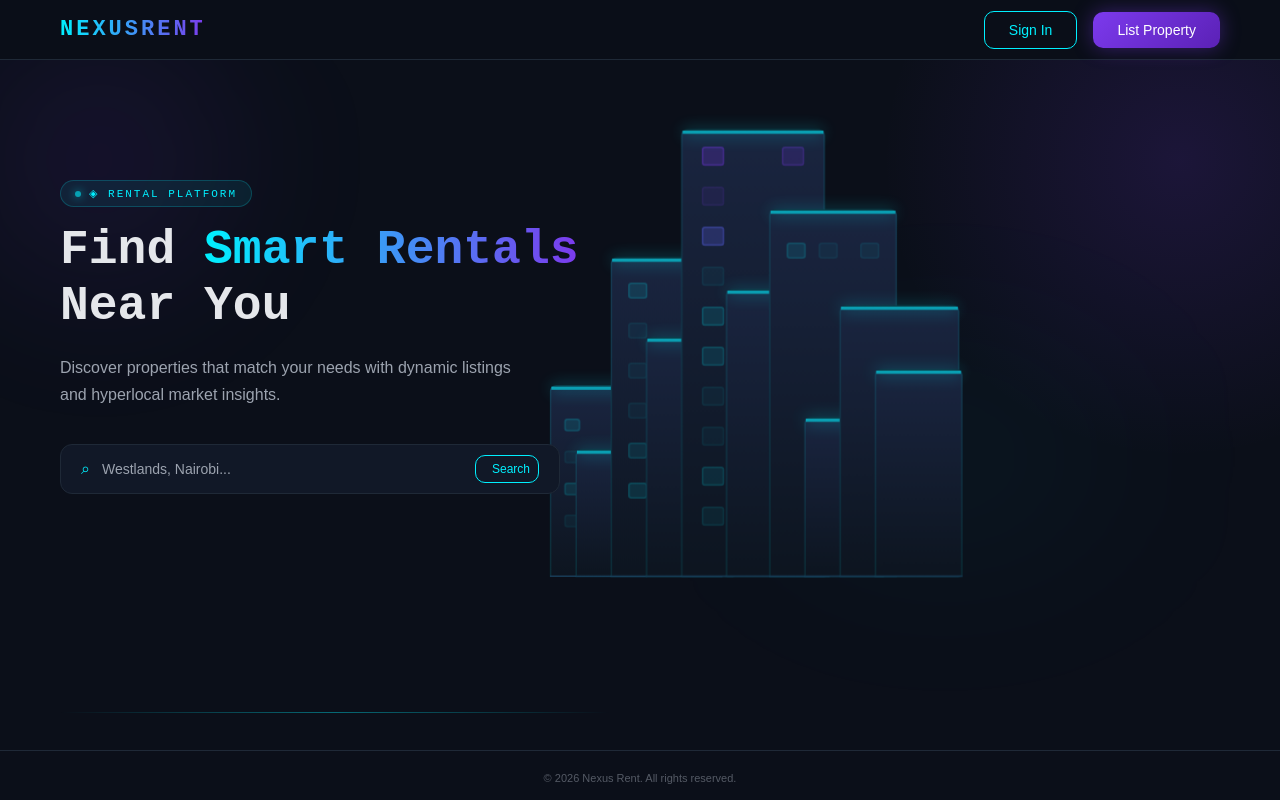
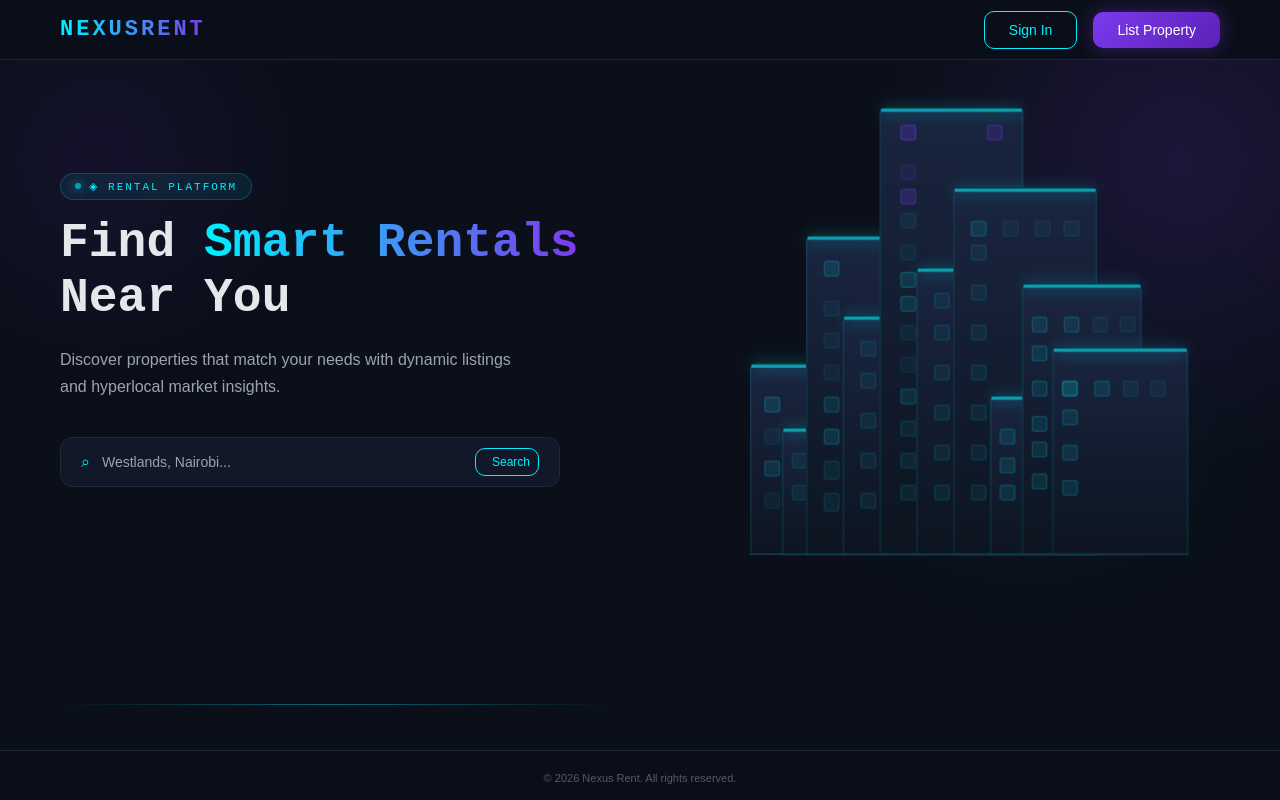
Before and after one commit to Moniqchege/nexus-rent, a Next.js app in the folder frontend/: page / in a window 1280 px wide. Built offline with nearby package versions, Linux system fonts and the light colour scheme.

Commit message:
fixed navbar and footer positions and also the windows on the building

```diff
--- a/frontend/app/dashboard/layout.tsx
+++ b/frontend/app/dashboard/layout.tsx
@@ -1,6 +1,7 @@
 import Sidebar from "@/app/components/layout/Sidebar";
 import type { ReactNode } from "react";
 import Navbar from "../components/layout/Navbar";
+import Footer from "../components/layout/Footer";
 
 export default function DashboardLayout({
   children,
@@ -18,6 +19,7 @@ export default function DashboardLayout({
           </main>
         </div>
       </div>
+      <Footer />
     </div>
   );
 }
--- a/frontend/app/globals.css
+++ b/frontend/app/globals.css
@@ -263,18 +263,19 @@
     height: 100%;
     display: flex;
     align-items: center;
-    justify-content: flex-end; /* Pin to the right */
-    grid-column: 2; /* Force into the right-hand layout column */
+    justify-content: flex-end;
+    grid-column: 2;
   }
 
   .skyline {
-    width: 100%;
-    height: 480px;
+    width: 200%;
+    height: 450px;
     position: relative;
     display: flex;
     justify-content: center;
-    transform: scale(1.6); /* Scale up visually */
-    transform-origin: center bottom; /* Keep anchored to the bottom but centrally weighted */
+    margin-left: 30%;
+    transform: scale(1.6);
+    transform-origin: center bottom;
   }
 
  .building {
@@ -909,7 +910,12 @@
 
   .sidebar-icon { font-size: 16px; }
 
-  .dash-main { display: flex; flex-direction: column; gap: 24px; }
+  .dash-main {
+    display: flex;
+    flex-direction: column;
+    gap: 24px;
+    padding-bottom: 70px; /* Space for fixed footer */
+  }
 
   .mini-stats {
     display: grid;
@@ -982,7 +988,11 @@
   }
 
   /* Footer */
-  footer {
+footer {
+    position: fixed;
+    bottom: 0;
+    left: 0;
+    right: 0;
     text-align: center;
     padding: 0;
     border-top: 1px solid var(--border-glow);
@@ -992,6 +1002,9 @@
     display: flex;
     align-items: center;
     justify-content: center;
+    background: rgba(11,15,25,0.95);
+    backdrop-filter: blur(20px);
+    z-index: 999;
   }
 
   footer .footer-logo {
--- a/frontend/app/login/page.tsx
+++ b/frontend/app/login/page.tsx
@@ -152,7 +152,7 @@ return (
     display: "flex",
     flexDirection: "column",
     justifyContent: "space-between",
-    padding: 24,
+    padding: 0,
     position: "relative",
     zIndex: 1,
     animation: "fadeUp 0.8s ease both"
--- a/frontend/app/pages/Hero.tsx
+++ b/frontend/app/pages/Hero.tsx
@@ -91,56 +91,107 @@ export default function Hero() {
   ></div>
 
   <div className="building" style={{ left: '5%', width: '60px', height: '120px' }}>
-    <div className="win" style={{ top: '20px', left: '8px', width: '10px', height: '8px' }} />
-    <div className="win" style={{ top: '20px', right: '8px', width: '10px', height: '8px', animationDelay: '0.5s' }} />
-    <div className="win" style={{ top: '40px', left: '8px', width: '10px', height: '8px', animationDelay: '1s' }} />
-    <div className="win" style={{ top: '60px', left: '8px', width: '10px', height: '8px', animationDelay: '0.3s' }} />
-    <div className="win" style={{ top: '60px', right: '8px', width: '10px', height: '8px', animationDelay: '0.8s' }} />
-    <div className="win" style={{ top: '80px', left: '8px', width: '10px', height: '8px', animationDelay: '1.2s' }} />
+    <div className="win" style={{ top: '20px', left: '8px', width: '10px', height: '10px' }} />
+    <div className="win" style={{ top: '20px', right: '8px', width: '10px', height: '10px', animationDelay: '0.5s' }} />
+    <div className="win" style={{ top: '40px', left: '8px', width: '10px', height: '10px', animationDelay: '1s' }} />
+    <div className="win" style={{ top: '60px', left: '8px', width: '10px', height: '10px', animationDelay: '0.3s' }} />
+    <div className="win" style={{ top: '60px', right: '8px', width: '10px', height: '10px', animationDelay: '0.8s' }} />
+    <div className="win" style={{ top: '80px', left: '8px', width: '10px', height: '10px', animationDelay: '1.2s' }} />
   </div>
 
-  <div className="building" style={{ left: '8%', width: '45px', height: '80px' }} />
-
-  <div className="building" style={{ left: '12%', width: '70px', height: '200px' }}>
-    <div className="win" style={{ top: '15px', left: '10px', width: '12px', height: '10px' }} />
-    <div className="win" style={{ top: '15px', right: '10px', width: '12px', height: '10px', animationDelay: '0.6s' }} />
-    <div className="win" style={{ top: '40px', left: '10px', width: '12px', height: '10px', animationDelay: '0.9s' }} />
-    <div className="win" style={{ top: '40px', right: '10px', width: '12px', height: '10px', animationDelay: '0.2s' }} />
-    <div className="win" style={{ top: '65px', left: '10px', width: '12px', height: '10px', animationDelay: '1.4s' }} />
-    <div className="win" style={{ top: '65px', right: '10px', width: '12px', height: '10px', animationDelay: '0.7s' }} />
-    <div className="win" style={{ top: '90px', left: '10px', width: '12px', height: '10px', animationDelay: '1.1s' }} />
-    <div className="win" style={{ top: '115px', left: '10px', width: '12px', height: '10px', animationDelay: '0.4s' }} />
-    <div className="win" style={{ top: '115px', right: '10px', width: '12px', height: '10px', animationDelay: '1.3s' }} />
-    <div className="win" style={{ top: '140px', left: '10px', width: '12px', height: '10px', animationDelay: '0.1s' }} />
+  <div className="building" style={{ left: '10%', width: '45px', height: '80px' }}>
+    <div className="win" style={{ top: '15px', left: '5px', width: '10px', height: '10px', animationDelay: '0.7s' }} />
+    <div className="win" style={{ top: '35px', left: '5px', width: '10px', height: '10px', animationDelay: '0.7s' }} />
   </div>
 
-  <div className="building" style={{ left: '16%', width: '55px', height: '150px' }} />
-
-  <div className="building" style={{ left: '20%', width: '90px', height: '280px' }}>
-    <div className="win" style={{ top: '10px', left: '12px', width: '14px', height: '12px', background: 'rgba(124,58,237,0.3)', borderColor: 'rgba(124,58,237,0.4)' }} />
-    <div className="win" style={{ top: '10px', right: '12px', width: '14px', height: '12px', background: 'rgba(124,58,237,0.3)', borderColor: 'rgba(124,58,237,0.4)', animationDelay: '0.5s' }} />
-    <div className="win" style={{ top: '35px', left: '12px', width: '14px', height: '12px', background: 'rgba(124,58,237,0.3)', borderColor: 'rgba(124,58,237,0.4)', animationDelay: '1s' }} />
-    <div className="win" style={{ top: '60px', left: '12px', width: '14px', height: '12px', background: 'rgba(124,58,237,0.3)', borderColor: 'rgba(124,58,237,0.4)', animationDelay: '0.3s' }} />
-    <div className="win" style={{ top: '60px', left: '12px', width: '14px', height: '12px', animationDelay: '0.8s' }} />
-    <div className="win" style={{ top: '85px', left: '12px', width: '14px', height: '12px', animationDelay: '1.2s' }} />
-    <div className="win" style={{ top: '110px', left: '12px', width: '14px', height: '12px', animationDelay: '0.6s' }} />
-    <div className="win" style={{ top: '110px', left: '12px', width: '14px', height: '12px', animationDelay: '1.5s' }} />
-    <div className="win" style={{ top: '135px', left: '12px', width: '14px', height: '12px', animationDelay: '0.2s' }} />
-    <div className="win" style={{ top: '160px', left: '12px', width: '14px', height: '12px', animationDelay: '0.9s' }} />
-    <div className="win" style={{ top: '185px', left: '12px', width: '14px', height: '12px', animationDelay: '1.1s' }} />
-    <div className="win" style={{ top: '210px', left: '12px', width: '14px', height: '12px', animationDelay: '0.4s' }} />
-    <div className="win" style={{ top: '235px', left: '12px', width: '14px', height: '12px', animationDelay: '0.7s' }} />
+  <div className="building" style={{ left: '14%', width: '70px', height: '200px' }}>
+    <div className="win" style={{ top: '15px', left: '10px', width: '10px', height: '10px' }} />
+    <div className="win" style={{ top: '15px', right: '10px', width: '10px', height: '10px', animationDelay: '0.6s' }} />
+    <div className="win" style={{ top: '40px', left: '10px', width: '10px', height: '10px', animationDelay: '0.9s' }} />
+    <div className="win" style={{ top: '40px', right: '10px', width: '10px', height: '10px', animationDelay: '0.2s' }} />
+    <div className="win" style={{ top: '60px', left: '10px', width: '10px', height: '10px', animationDelay: '1.4s' }} />
+    <div className="win" style={{ top: '60px', right: '10px', width: '10px', height: '10px', animationDelay: '0.7s' }} />
+    <div className="win" style={{ top: '80px', left: '10px', width: '10px', height: '10px', animationDelay: '1.1s' }} />
+    <div className="win" style={{ top: '100px', left: '10px', width: '10px', height: '10px', animationDelay: '0.4s' }} />
+    <div className="win" style={{ top: '100px', right: '10px', width: '10px', height: '10px', animationDelay: '1.3s' }} />
+    <div className="win" style={{ top: '120px', left: '10px', width: '10px', height: '10px', animationDelay: '0.1s' }} />
+    <div className="win" style={{ top: '140px', left: '10px', width: '10px', height: '12px', animationDelay: '0.7s' }} />
+    <div className="win" style={{ top: '160px', left: '10px', width: '10px', height: '12px', animationDelay: '0.7s' }} />
   </div>
 
-  <div className="building" style={{ left: '25%', width: '65px', height: '180px' }} />
-  <div className="building" style={{ left: '30%', width: '80px', height: '230px' }}>
-    <div className="win" style={{ top: '20px', left: '10px', width: '12px', height: '10px', animationDelay: '0.3s' }} />
-    <div className="win" style={{ top: '20px', right: '10px', width: '12px', height: '10px', animationDelay: '0.8s' }} />
-    <div className="win" style={{ top: '20px', left: '30px', width: '12px', height: '10px', animationDelay: '1.2s' }} />
+  <div className="building" style={{ left: '20%', width: '55px', height: '150px' }}>
+      <div className="win" style={{ top: '15px', left: '10px', width: '10px', height: '10px', animationDelay: '0.7s' }} />
+    <div className="win" style={{ top: '35px', left: '10px', width: '10px', height: '10px', animationDelay: '0.7s' }} />
+    <div className="win" style={{ top: '60px', left: '10px', width: '10px', height: '10px', animationDelay: '0.7s' }} />
+    <div className="win" style={{ top: '85px', left: '10px', width: '10px', height: '10px', animationDelay: '0.7s' }} />
+    <div className="win" style={{ top: '110px', left: '10px', width: '10px', height: '10px', animationDelay: '0.7s' }} />
   </div>
-  <div className="building" style={{ left: '34%', width: '50px', height: '100px' }} />
-  <div className="building" style={{ left: '38%', width: '75px', height: '170px' }} />
-  <div className="building" style={{ left: '42%', width: '55px', height: '130px' }} />
+
+  <div className="building" style={{ left: '26%', width: '90px', height: '280px' }}>
+    <div className="win" style={{ top: '10px', left: '12px', width: '10px', height: '10px', background: 'rgba(124,58,237,0.3)', borderColor: 'rgba(124,58,237,0.4)' }} />
+    <div className="win" style={{ top: '10px', right: '12px', width: '10px', height: '10px', background: 'rgba(124,58,237,0.3)', borderColor: 'rgba(124,58,237,0.4)', animationDelay: '0.5s' }} />
+    <div className="win" style={{ top: '35px', left: '12px', width: '10px', height: '10px', background: 'rgba(124,58,237,0.3)', borderColor: 'rgba(124,58,237,0.4)', animationDelay: '1s' }} />
+    <div className="win" style={{ top: '50px', left: '12px', width: '10px', height: '10px', background: 'rgba(124,58,237,0.3)', borderColor: 'rgba(124,58,237,0.4)', animationDelay: '0.3s' }} />
+    <div className="win" style={{ top: '65px', left: '12px', width: '10px', height: '10px', animationDelay: '0.8s' }} />
+    <div className="win" style={{ top: '85px', left: '12px', width: '10px', height: '10px', animationDelay: '1.2s' }} />
+    <div className="win" style={{ top: '102px', left: '12px', width: '10px', height: '10px', animationDelay: '0.6s' }} />
+    <div className="win" style={{ top: '102px', left: '12px', width: '10px', height: '10px', animationDelay: '1.5s' }} />
+    <div className="win" style={{ top: '117px', left: '12px', width: '10px', height: '10px', animationDelay: '0.2s' }} />
+    <div className="win" style={{ top: '135px', left: '12px', width: '10px', height: '10px', animationDelay: '0.9s' }} />
+    <div className="win" style={{ top: '155px', left: '12px', width: '10px', height: '10px', animationDelay: '1.1s' }} />
+    <div className="win" style={{ top: '175px', left: '12px', width: '10px', height: '10px', animationDelay: '0.4s' }} />
+    <div className="win" style={{ top: '195px', left: '12px', width: '10px', height: '10px', animationDelay: '0.7s' }} />
+    <div className="win" style={{ top: '215px', left: '12px', width: '10px', height: '10px', animationDelay: '0.7s' }} />
+    <div className="win" style={{ top: '235px', left: '12px', width: '10px', height: '10px', animationDelay: '0.7s' }} />
+  </div>
+
+  <div className="building" style={{ left: '32%', width: '65px', height: '180px' }}>
+    <div className="win" style={{ top: '15px', left: '10px', width: '10px', height: '10px', animationDelay: '0.7s' }} />
+    <div className="win" style={{ top: '35px', left: '10px', width: '10px', height: '10px', animationDelay: '0.7s' }} />
+    <div className="win" style={{ top: '60px', left: '10px', width: '10px', height: '10px', animationDelay: '0.7s' }} />
+    <div className="win" style={{ top: '85px', left: '10px', width: '10px', height: '10px', animationDelay: '0.7s' }} />
+    <div className="win" style={{ top: '110px', left: '10px', width: '10px', height: '10px', animationDelay: '0.7s' }} />
+    <div className="win" style={{ top: '135px', left: '10px', width: '10px', height: '10px', animationDelay: '0.7s' }} />
+  </div>
+  <div className="building" style={{ left: '38%', width: '90px', height: '230px' }}>
+    <div className="win" style={{ top: '20px', left: '10px', width: '10px', height: '10px', animationDelay: '0.3s' }} />
+    <div className="win" style={{ top: '20px', right: '10px', width: '10px', height: '10px', animationDelay: '0.8s' }} />
+    <div className="win" style={{ top: '20px', left: '50px', width: '10px', height: '10px', animationDelay: '1.2s' }} />
+    <div className="win" style={{ top: '20px', left: '30px', width: '10px', height: '10px', animationDelay: '1.2s' }} />
+    <div className="win" style={{ top: '35px', left: '10px', width: '10px', height: '10px', animationDelay: '0.7s' }} />
+    <div className="win" style={{ top: '60px', left: '10px', width: '10px', height: '10px', animationDelay: '0.7s' }} />
+    <div className="win" style={{ top: '85px', left: '10px', width: '10px', height: '10px', animationDelay: '0.7s' }} />
+    <div className="win" style={{ top: '110px', left: '10px', width: '10px', height: '10px', animationDelay: '0.7s' }} />
+    <div className="win" style={{ top: '135px', left: '10px', width: '10px', height: '10px', animationDelay: '0.7s' }} />
+    <div className="win" style={{ top: '160px', left: '10px', width: '10px', height: '10px', animationDelay: '0.7s' }} />
+    <div className="win" style={{ top: '185px', left: '10px', width: '10px', height: '10px', animationDelay: '0.7s' }} />
+  </div>
+  <div className="building" style={{ left: '44%', width: '70px', height: '100px' }}>
+    <div className="win" style={{ top: '20px', left: '5px', width: '10px', height: '10px', animationDelay: '0.3s' }} />
+    <div className="win" style={{ top: '38px', left: '5px', width: '10px', height: '10px', animationDelay: '0.3s' }} />
+    <div className="win" style={{ top: '55px', left: '5px', width: '10px', height: '10px', animationDelay: '0.3s' }} />
+  </div>
+  <div className="building" style={{ left: '49%', width: '75px', height: '170px' }}>
+    <div className="win" style={{ top: '20px', left: '25px', width: '10px', height: '10px', animationDelay: '0.3s' }} />
+    <div className="win" style={{ top: '20px', right: '20px', width: '10px', height: '10px', animationDelay: '0.8s' }} />
+    <div className="win" style={{ top: '20px', left: '60px', width: '10px', height: '10px', animationDelay: '1.2s' }} />
+    <div className="win" style={{ top: '20px', left: '5px', width: '10px', height: '10px', animationDelay: '0.3s' }} />
+    <div className="win" style={{ top: '38px', left: '5px', width: '10px', height: '10px', animationDelay: '0.3s' }} />
+    <div className="win" style={{ top: '60px', left: '5px', width: '10px', height: '10px', animationDelay: '0.3s' }} />
+    <div className="win" style={{ top: '82px', left: '5px', width: '10px', height: '10px', animationDelay: '0.3s' }} />
+    <div className="win" style={{ top: '98px', left: '5px', width: '10px', height: '10px', animationDelay: '0.3s' }} />
+    <div className="win" style={{ top: '118px', left: '5px', width: '10px', height: '10px', animationDelay: '0.3s' }} />
+  </div>
+  <div className="building" style={{ left: '54%', width: '85px', height: '130px' }}>
+    <div className="win" style={{ top: '20px', left: '25px', width: '10px', height: '10px', animationDelay: '0.3s' }} />
+    <div className="win" style={{ top: '20px', right: '30px', width: '10px', height: '10px', animationDelay: '0.8s' }} />
+    <div className="win" style={{ top: '20px', left: '60px', width: '10px', height: '10px', animationDelay: '1.2s' }} />
+    <div className="win" style={{ top: '20px', left: '5px', width: '10px', height: '10px', animationDelay: '0.3s' }} />
+    <div className="win" style={{ top: '20px', left: '5px', width: '10px', height: '10px', animationDelay: '0.3s' }} />
+    <div className="win" style={{ top: '38px', left: '5px', width: '10px', height: '10px', animationDelay: '0.3s' }} />
+    <div className="win" style={{ top: '60px', left: '5px', width: '10px', height: '10px', animationDelay: '0.3s' }} />
+    <div className="win" style={{ top: '82px', left: '5px', width: '10px', height: '10px', animationDelay: '0.3s' }} />
+  </div>
 </div>
 
       </div>
```
Also changed, not shown: 1 other file (tests, documents, lock files or other folders).
